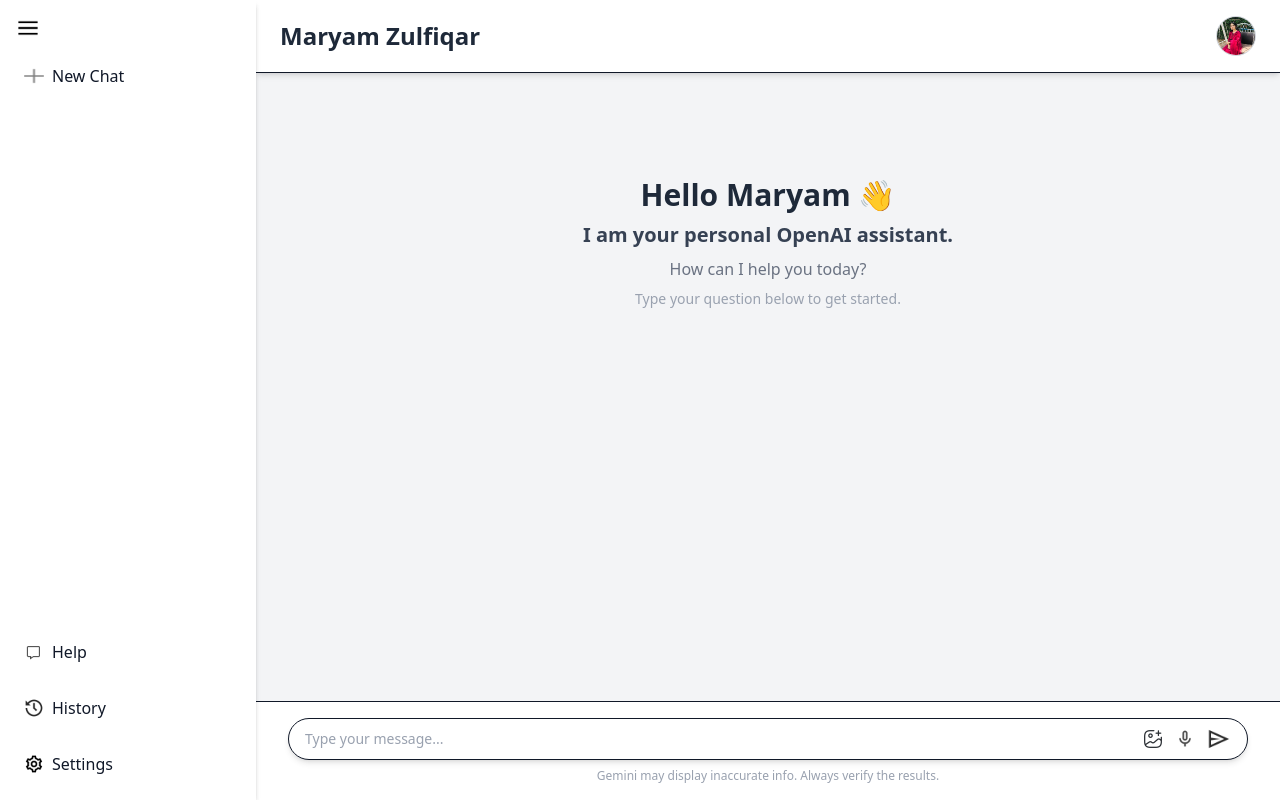
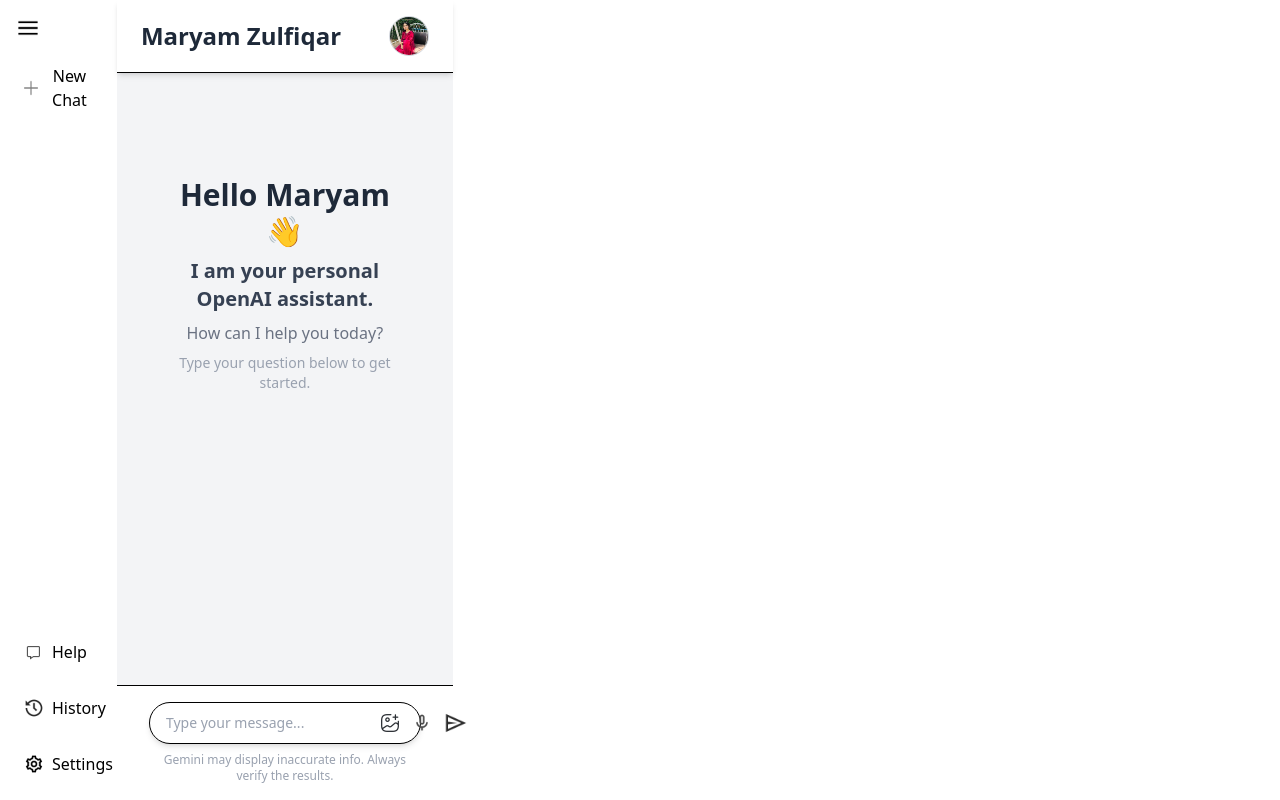
Before and after one commit to rajatayyabnawaz/OpenAi-Project, a React (Vite) app: page / in a window 1280 px wide. Built offline with nearby package versions, Linux system fonts and the light colour scheme.

Commit message:
Update App.jsx

```diff
--- a/src/App.jsx
+++ b/src/App.jsx
@@ -13,22 +13,23 @@
     <ContextProvider>
       <DarkModeProvider>
         <Router>
-          <div className="min-h-screen flex bg-white dark:bg-gray-900 text-gray-900 dark:text-white">
-            {/* Sidebar Fixed */}
-            <div className="fixed top-0 left-0 h-screen w-64 bg-white dark:bg-gray-800 shadow-md z-10">
+
+            <div className="flex fixed top-0 left-0 h-screen w-20 bg-white dark:bg-gray-800 shadow-md z-10">
               <Sidebar />
-            </div>
 
-            {/* Main Content */}
-            <div className="ml-64 w-full h-screen overflow-y-auto">
+
+
+
+            <div >
               <Routes>
-                <Route path="/" element={<Man />} />
+                <Route path='/' element={<Man/>}/>
                 <Route path="/help" element={<Help />} />
                 <Route path="/history" element={<History />} />
                 <Route path="/settings" element={<Setting />} />
               </Routes>
-            </div>
-          </div>
+              </div>
+              </div>
+
         </Router>
       </DarkModeProvider>
     </ContextProvider>
```
